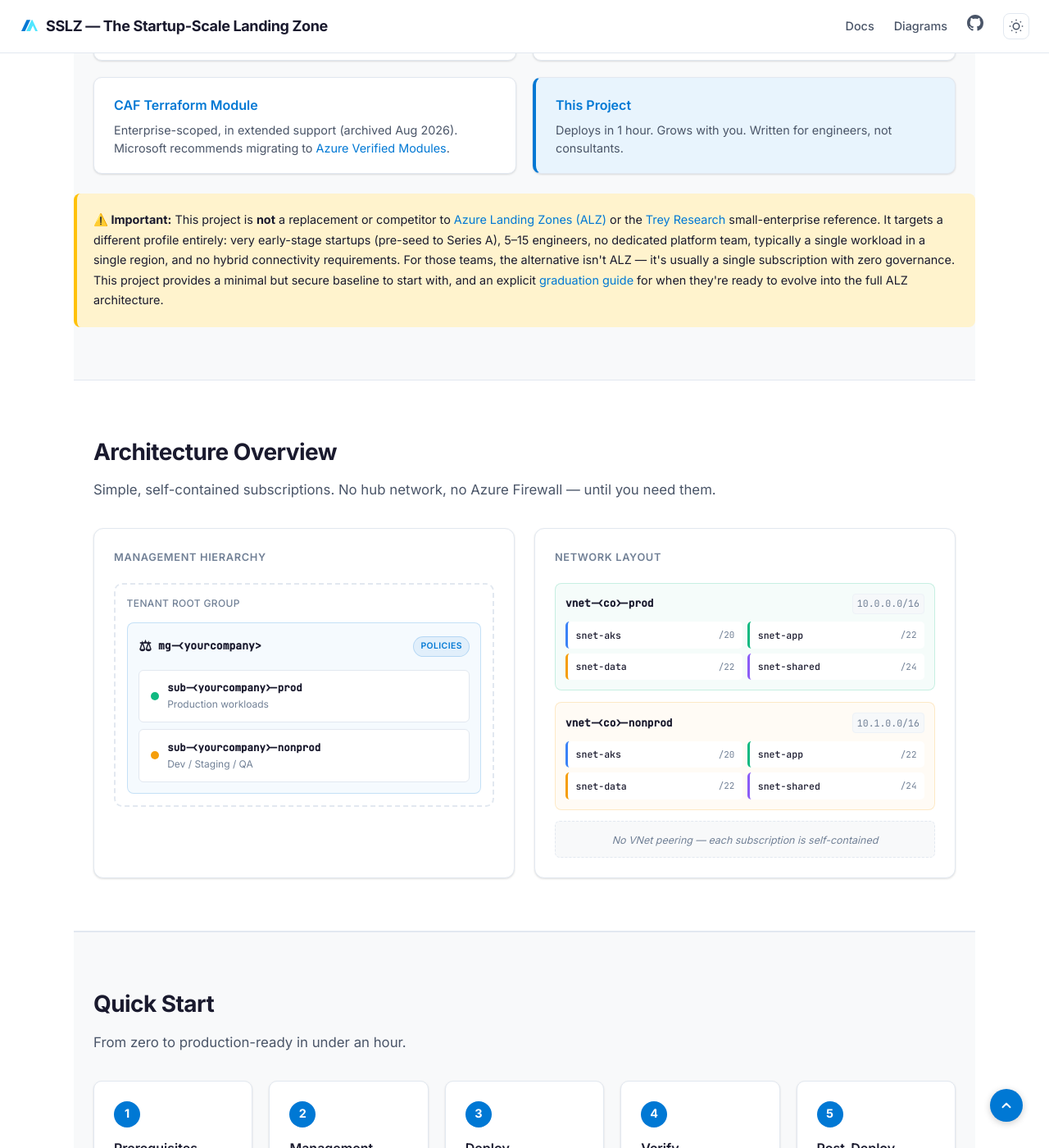
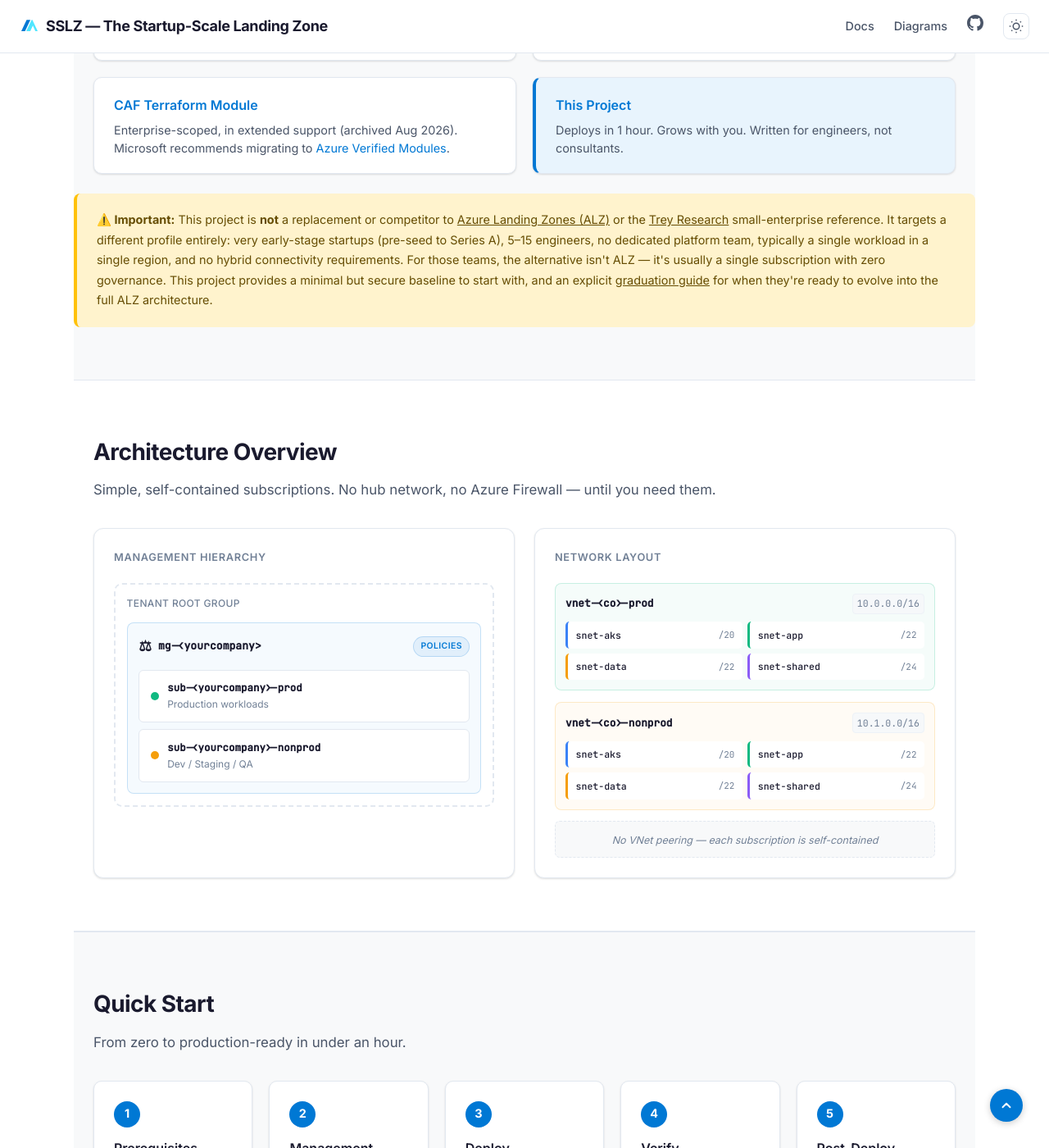
Before and after one commit to ricmmartins/sslz, a Jekyll site: the page built from index.md, in a window 1280 px wide and 1400 px high, scrolled down 1633 px. Shown: the whole window at 82% size. Built offline with Jekyll 4.4.1, drawn with Linux system fonts in a browser that asks for light colours.

Commit message:
Fix warning callout readability in dark mode
Replace hardcoded inline styles on the 'Important' callout with a
.callout-warning CSS class and add proper dark mode styling (dark amber
background with amber text) so the note is readable in both themes.

```diff
--- a/assets/css/main.css
+++ b/assets/css/main.css
@@ -978,6 +978,32 @@
   color: var(--link-color);
 }
 
+/* --- Callout / Warning --- */
+.callout-warning {
+  margin-top: 1.5rem;
+  padding: 1.25rem;
+  background: #fff3cd;
+  color: #664d03;
+  border-left: 4px solid #ffc107;
+  border-radius: 8px;
+  font-size: 0.9rem;
+}
+
+.callout-warning a {
+  color: #664d03;
+  text-decoration: underline;
+}
+
+[data-theme="dark"] .callout-warning {
+  background: #332701;
+  color: #ffc107;
+  border-left-color: #ffc107;
+}
+
+[data-theme="dark"] .callout-warning a {
+  color: #ffda6a;
+}
+
 /* --- Included grid --- */
 .included-grid {
   display: grid;
--- a/index.md
+++ b/index.md
@@ -92,7 +92,7 @@
       <p>Deploys in 1 hour. Grows with you. Written for engineers, not consultants.</p>
     </div>
   </div>
-  <div style="margin-top: 1.5rem; padding: 1.25rem; background: #fff3cd; border-left: 4px solid #ffc107; border-radius: 8px; font-size: 0.9rem;">
+  <div class="callout-warning">
     <strong>⚠️ Important:</strong> This project is <strong>not</strong> a replacement or competitor to <a href="https://aka.ms/alz">Azure Landing Zones (ALZ)</a> or the <a href="https://github.com/Azure/Enterprise-Scale/tree/main/docs/reference/treyresearch">Trey Research</a> small-enterprise reference. It targets a different profile entirely: very early-stage startups (pre-seed to Series A), 5–15 engineers, no dedicated platform team, typically a single workload in a single region, and no hybrid connectivity requirements. For those teams, the alternative isn't ALZ — it's usually a single subscription with zero governance. This project provides a minimal but secure baseline to start with, and an explicit <a href="/docs/graduation-guide">graduation guide</a> for when they're ready to evolve into the full ALZ architecture.
   </div>
 </section>
```
